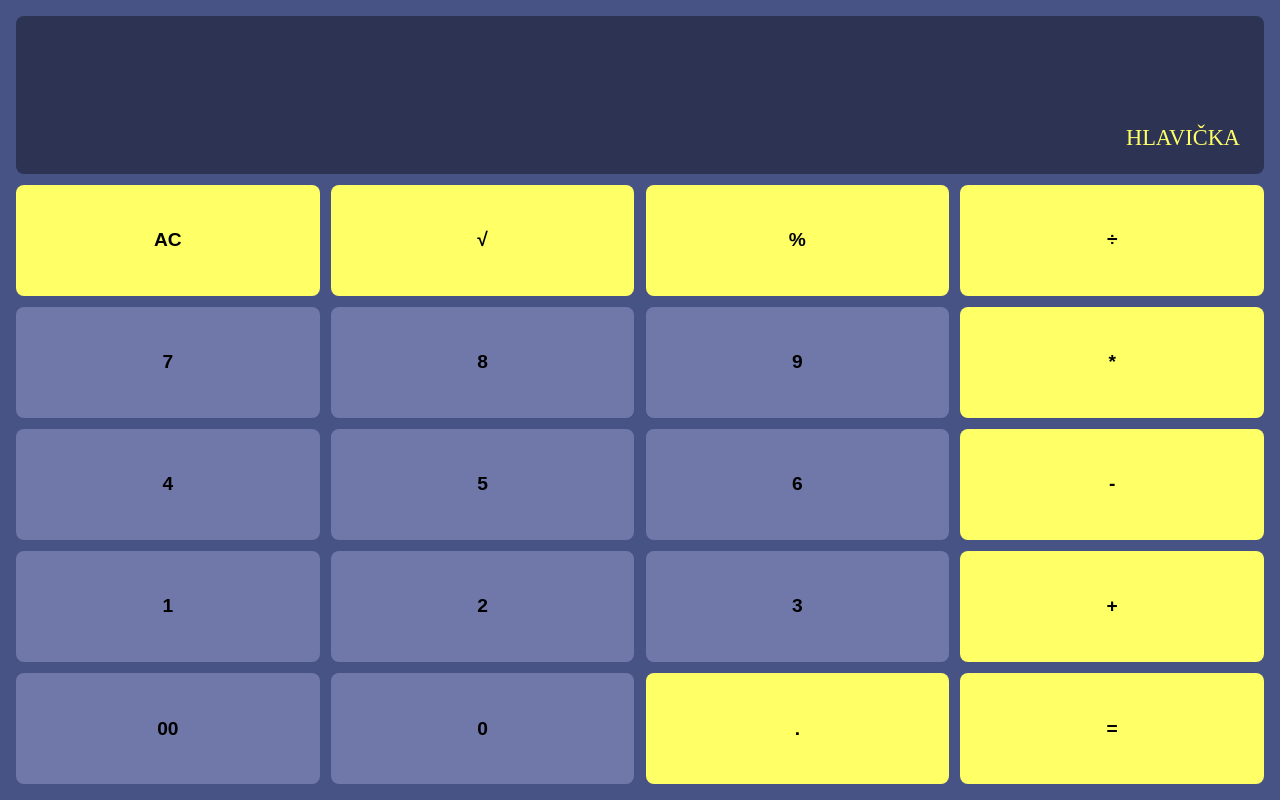
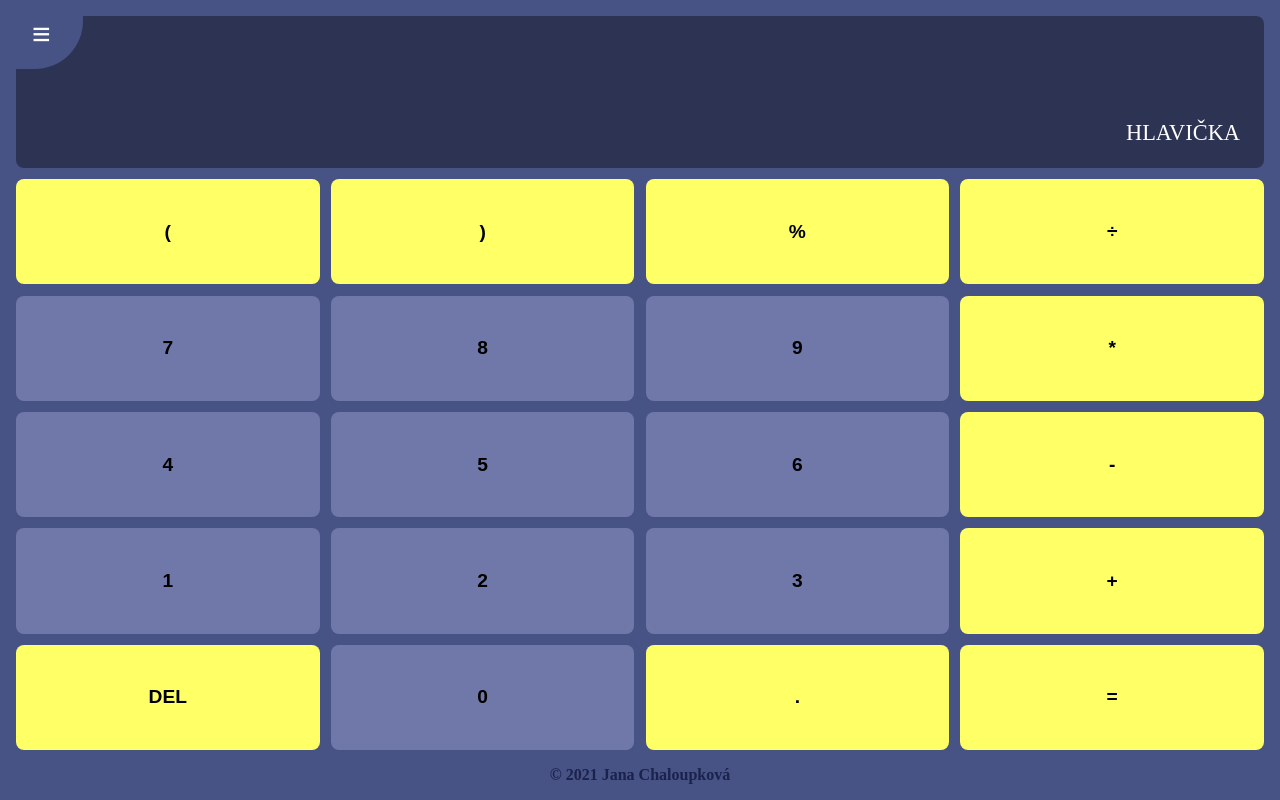
Before and after one commit to agnes97/vg-calculator, a React (Create React App) app: page / in a window 1280 px wide. Built offline with nearby package versions, Linux system fonts and the light colour scheme.

Commit message:
💄 Update styles and imports

```diff
--- a/src/components/App/index.css
+++ b/src/components/App/index.css
@@ -1,7 +1,15 @@
-main.page-wrapper {
+div.page-wrapper {
   display: flex;
   justify-content: center;
   align-items: center;
   flex-flow: column wrap;
   width: inherit;
+  height: 100vh;
+  margin: 0 auto;
+  text-align: center;
 }
+
+main {
+  flex-grow: 1;
+  width: 100%;
+}
--- a/src/components/App/index.tsx
+++ b/src/components/App/index.tsx
@@ -2,11 +2,17 @@ import React from 'react';
 
 import './index.css';
 import Calculator from '../Calculator';
+import Footer from '../Footer';
+import Header from '../Header';
 
 const App: React.FC = () => (
-  <main className="page-wrapper">
-    <Calculator />
-  </main>
+  <div className="page-wrapper">
+    <Header />
+    <main>
+      <Calculator />
+    </main>
+    <Footer />
+  </div>
 )
 
 export default App;
--- a/src/components/Calculator/index.css
+++ b/src/components/Calculator/index.css
@@ -1,6 +1,8 @@
 section.calculator {
     width: 100%;
-    height: 100vh;
+    height: 100%;
+    flex-grow: 1;
+    margin: 0 auto;
     padding: 1rem;
 
     display: grid;
@@ -15,7 +17,7 @@ header.calculator__header {
     width: 100%;
     height: 100%;
     background-color: hsl(230, 30%, 25%);
-    color: hsl(60, 100%, 70%);
+    color: hsl(0, 0%, 100%);
     display: flex;
     justify-content: flex-end;
     align-items: flex-end;
@@ -36,10 +38,14 @@ header.calculator__header {
     background-color: hsl(60, 100%, 70%);
 }
 
+.calculator__button--sign:hover {
+    background-color: hsl(0, 0%, 100%);
+}
+
 .calculator__button--number {
     background-color: hsl(231, 25%, 55%);
 }
 
-.span-2-columns {
-    grid-column: span 2;
+.calculator__button--number:hover {
+    background-color: hsl(0, 0%, 100%);
 }
--- a/src/components/Calculator/index.tsx
+++ b/src/components/Calculator/index.tsx
@@ -3,7 +3,7 @@ import './index.css'
 
 const Calculator: React.FC = () => {
     const numbers = [3, 2, 1, 6, 5, 4, 9, 8, 7]
-    const signs = ["AC", "√", "%", "÷", "*", "-", "+", "00", "0", ".", "="]
+    const signs = ["(", ")", "%", "÷", "*", "-", "+", "DEL", "0", ".", "="]
 
     const alphanumeric = numbers.toString().split(",").concat(signs)
 
```
